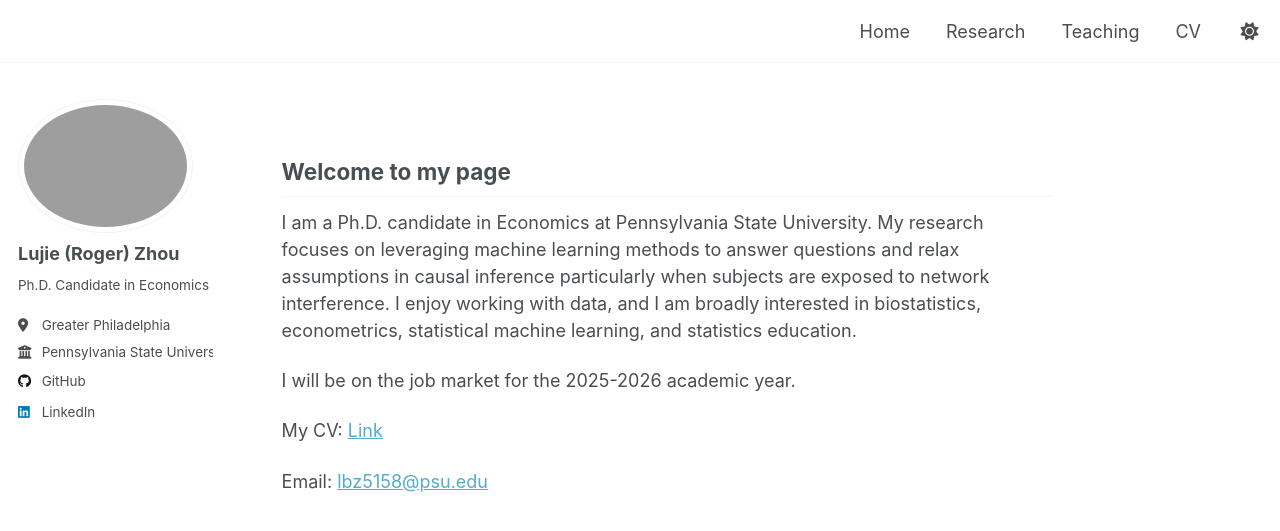
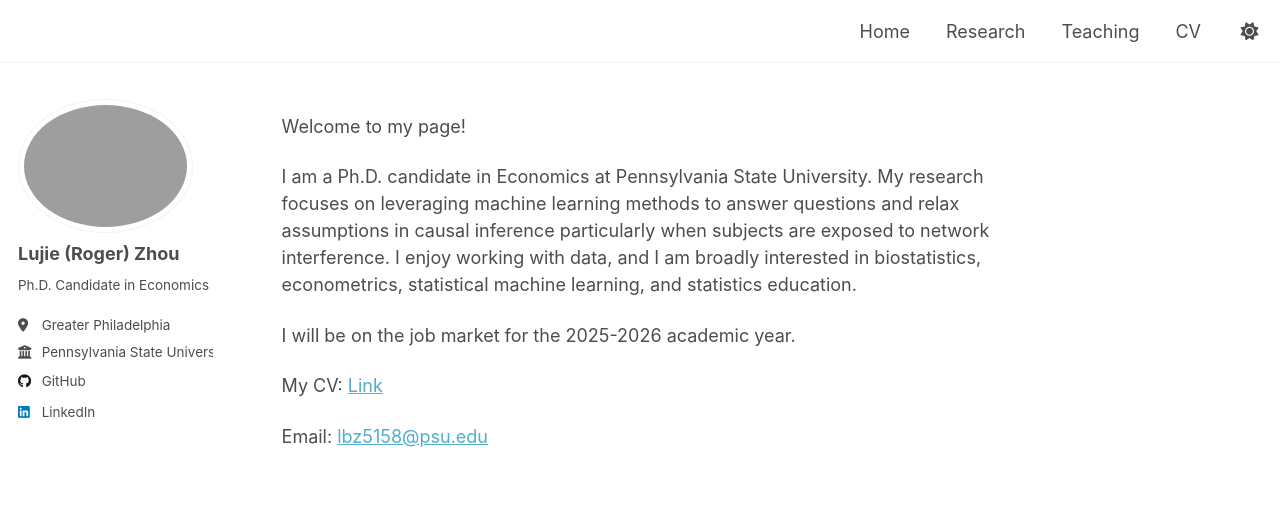
Before and after one commit to lbz5158/lujiezhou.github.io, a Jekyll site: the page built from _pages/about.md, in a window 1280 px wide. Shown: the top 531 px of the page. Built offline with Jekyll 4.4.1, drawn with Linux system fonts in a browser that asks for light colours.

```diff
--- a/_pages/about.md
+++ b/_pages/about.md
@@ -9,7 +9,7 @@ redirect_from:
 ---
 
 
-## Welcome to my page ##
+Welcome to my page!
 
 I am a Ph.D. candidate in Economics at Pennsylvania State University. My research focuses on leveraging machine learning methods to answer questions and relax assumptions in causal inference particularly when subjects are exposed to network interference. I enjoy working with data, and I am broadly interested in biostatistics, econometrics, statistical machine learning, and statistics education.
 
```
